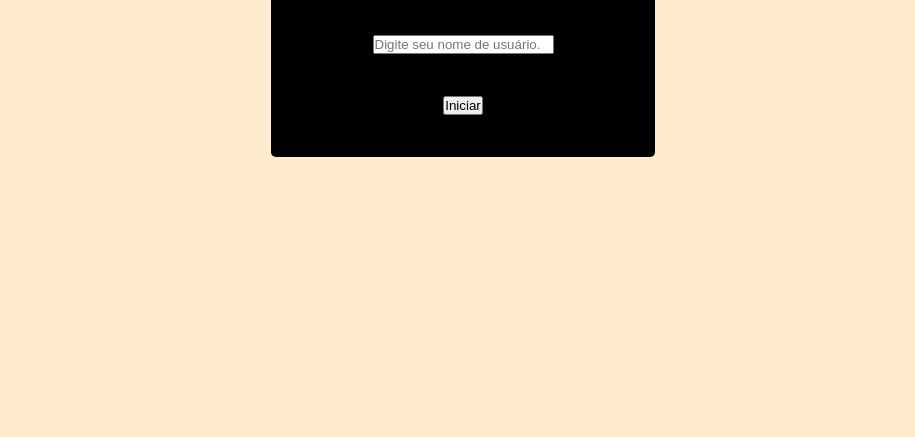
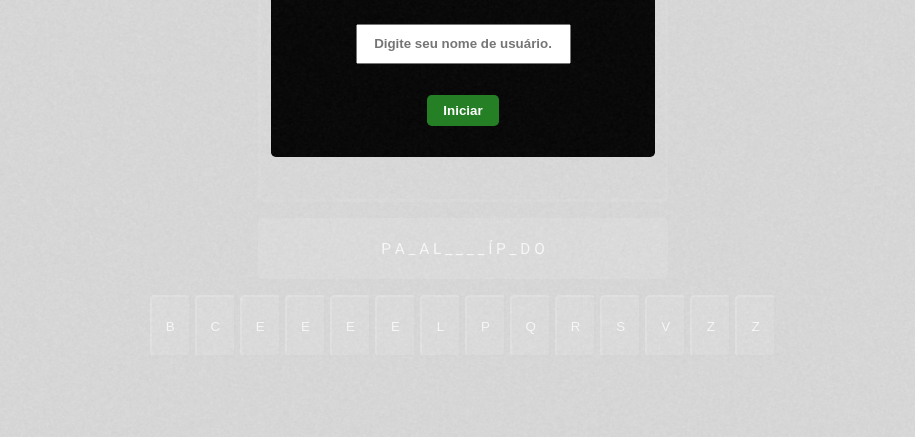
Before and after one commit to ThePocketRocket/dialogue_saves_the_world, a plain HTML site: page index.html in a window 1280 px wide. Shown: the part 363-800 px from the top of the page, without its empty margins (177-1092 px from the left). Drawn offline with Linux system fonts and the light colour scheme.

Commit message:
add: Estilização do modal

```diff
--- a/css/main.css
+++ b/css/main.css
@@ -117,8 +117,8 @@ body {
 
 
 #startModal {
-    width: 100%;
-    height: 100%;
+    width: 100vw;
+    height: 100vh;
 
     display: flex;
     justify-content: center;
@@ -127,8 +127,7 @@ body {
 
     border: none;
 
-    /*background-color: rgba(0, 0, 0, 0.204);*/
-    background-color: blanchedalmond;
+    background: rgba(255, 255, 255, 0.862) url(../assets/Filter1.png);
 }
 
 #startModal div {
@@ -141,5 +140,29 @@ body {
     flex-direction: column;
 
     border-radius: .3rem;
-    background-color: black;
+    background: black url(../assets/Filter1.png);
 }
+
+#startModal h1 {
+  font-size: 1.5rem;
+}
+
+#startModal input {
+    text-align: center;
+    font-weight: bold;
+
+    height: 5vh;
+    padding: 1rem;
+    outline: none;
+}
+
+#startModal button {
+    color: white;
+    font-weight: bold;
+
+    background-color: rgb(37, 127, 37);
+    border: none;
+    border-radius: .3rem;
+    cursor: pointer;
+    padding: .5rem 1rem;
+}
```
